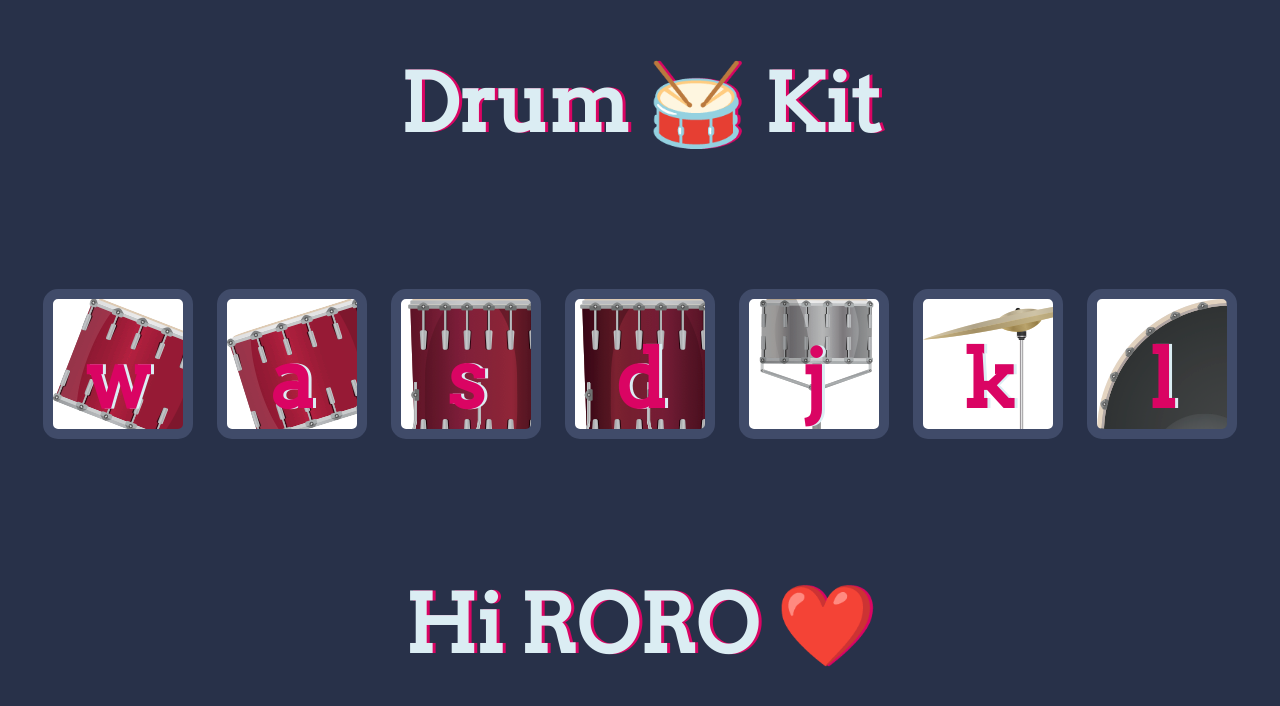
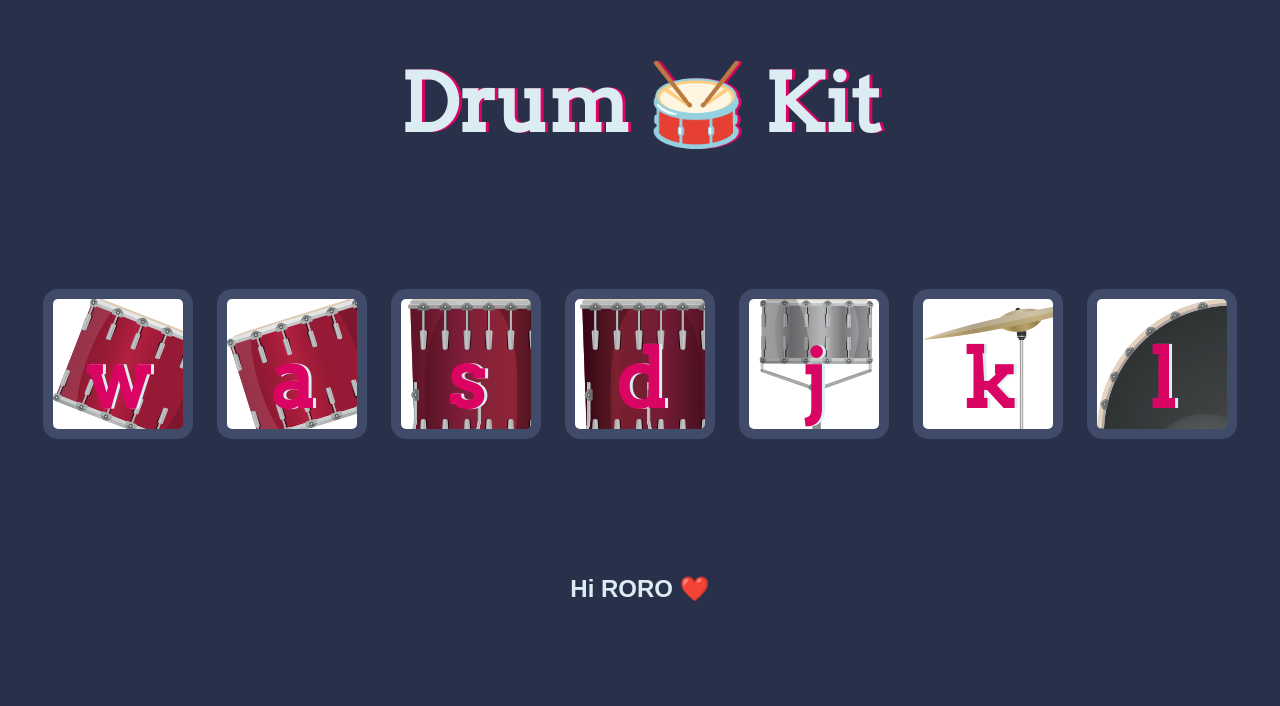
Before and after one commit to Karimmelhem/BEAT, a plain HTML site: page index.html in a window 1280 px wide. Drawn offline with Linux system fonts and the light colour scheme; files whose address does not match are found by name.

Commit message:
Add files via upload

```diff
--- a/index.html
+++ b/index.html
@@ -23,7 +23,7 @@
 
 
   <footer>
-    <h1>Hi RORO ❤️ </h1>
+    <h2>Hi RORO ❤️ </h2>
   </footer>
 
   <script src="../Drum Kit Starting Files/index.js"></script>
```
